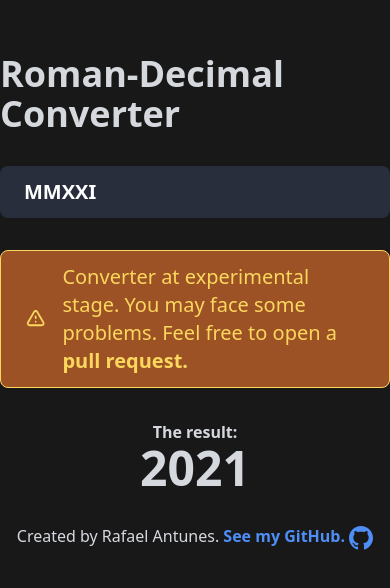
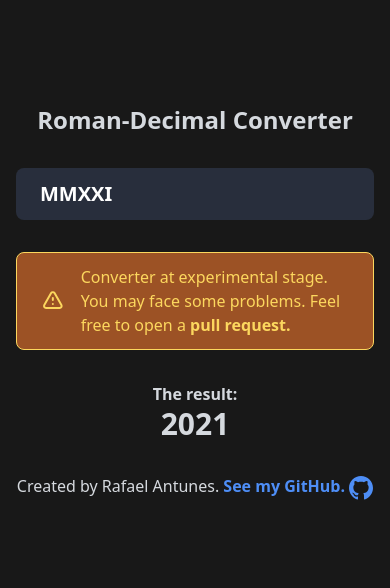
Before and after one commit to rmrantunes/roman-decimal-converter, a website with bundled scripts: page index.html in a window 390 px wide. Shown: the part 120-708 px from the top of the page. Built offline with nearby package versions, Linux system fonts and the light colour scheme.

Commit message:
Improve mobile view

```diff
--- a/index.html
+++ b/index.html
@@ -14,12 +14,12 @@
   <body>
     <div class="min-h-screen min-w-full bg-black opacity-90">
       <div
-        class="flex flex-col items-center justify-center space-y-8 max-w-lg mx-auto min-h-screen"
+        class="flex flex-col items-center justify-center space-y-8 max-w-lg mx-auto min-h-screen px-4"
       >
         <div>
           <a
             href="https://github.com/rmrantunes/roman-decimal-converter"
-            class="text-4xl font-bold text-gray-300 hover:text-blue-500 transition"
+            class="text-2xl md:text-4xl text-center font-bold text-gray-300 hover:text-blue-500 transition"
             title="Go to repository"
             target="_black"
           >
@@ -64,7 +64,7 @@
               d="M12 9v2m0 4h.01m-6.938 4h13.856c1.54 0 2.502-1.667 1.732-3L13.732 4c-.77-1.333-2.694-1.333-3.464 0L3.34 16c-.77 1.333.192 3 1.732 3z"
             ></path>
           </svg>
-          <span class="text-xl"
+          <span class="text-base md:text-xl"
             >Converter at experimental stage. You may face some problems. Feel
             free to open a
             <a
@@ -78,12 +78,14 @@
         </div>
         <div class="flex flex-col items-center">
           <span class="text-gray-300 font-semibold">The result: </span>
-          <output class="text-gray-300 text-5xl font-bold" id="result"
+          <output
+            class="text-gray-300 text-3xl md:text-5xl font-bold"
+            id="result"
             >2021</output
           >
         </div>
         <div>
-          <span class="test-xl font-medium text-gray-300"
+          <span class="sm:text-xl text-base font-medium text-gray-300"
             >Created by Rafael Antunes.
             <a
               href="https://github.com/rmrantunes"
```
